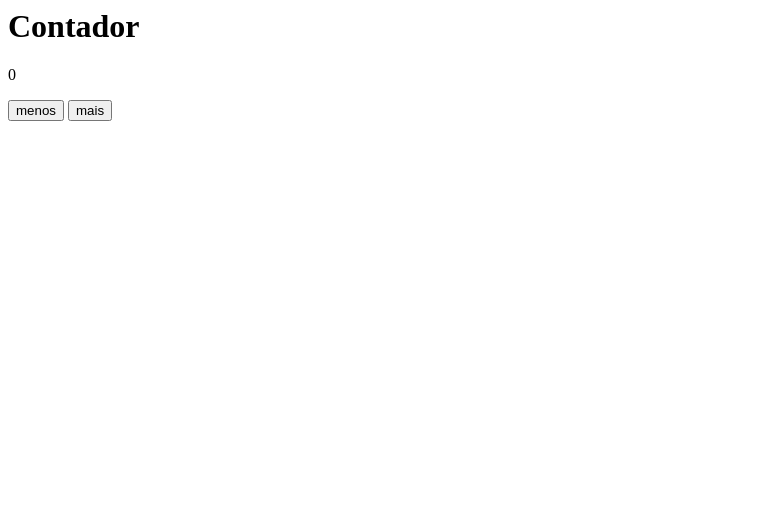
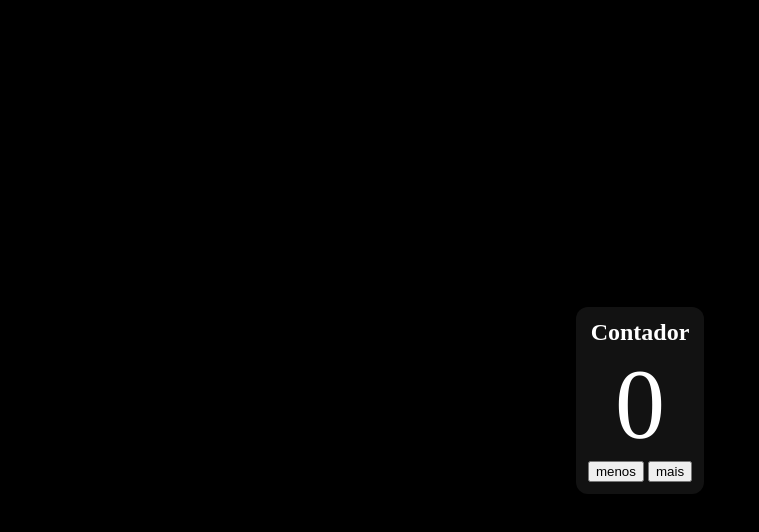
Before and after one commit to guistumpf/contador-typescript, a website: page index.html in a window 1280 px wide. Shown: the whole page, without its empty margins (0-759 px from the left). Drawn offline with Linux system fonts and the light colour scheme.

Commit message:
achei interessante typescript, da pra trabalhar de formas diferentes nele, enfim, layout feito(ta bem bosta) projeto concluido.

```diff
--- /dev/null
+++ b/index.css
@@ -0,0 +1,22 @@
+*{
+    margin: 0;
+    box-sizing: border-box;
+}
+body{
+    min-height: 100vh;
+    display: grid;
+    place-items: center;
+    background-color: rgb(0, 0, 0);
+
+}
+section{
+    background-color:#121212;
+    color: white;
+    box-shadow: 3px 1px 1px rgb(0, 0, 0);
+text-align: center;
+padding: 12px;
+border-radius: 12px;
+}
+p{
+    font-size: 100px;
+}
--- a/index.html
+++ b/index.html
@@ -1,13 +1,17 @@
 <html>
     <head>
         <title>Contador</title>
+    <link rel="stylesheet" href="index.css">
     </head>
 <body>
-    <h1>Contador</h1>
-    <p>0</p>
-<button id="btn-menos">menos</button>
-<button id="btn-mais">mais</button>
-<script src="main/index.js" type="module"></script>
+  <section>
+
+      <h1>Contador</h1>
+      <p>0</p>
+      <button id="btn-menos">menos</button>
+      <button id="btn-mais">mais</button>
+      <script src="main/index.js" type="module"></script>
+    </section>
 </body>
 
 </html>
```
